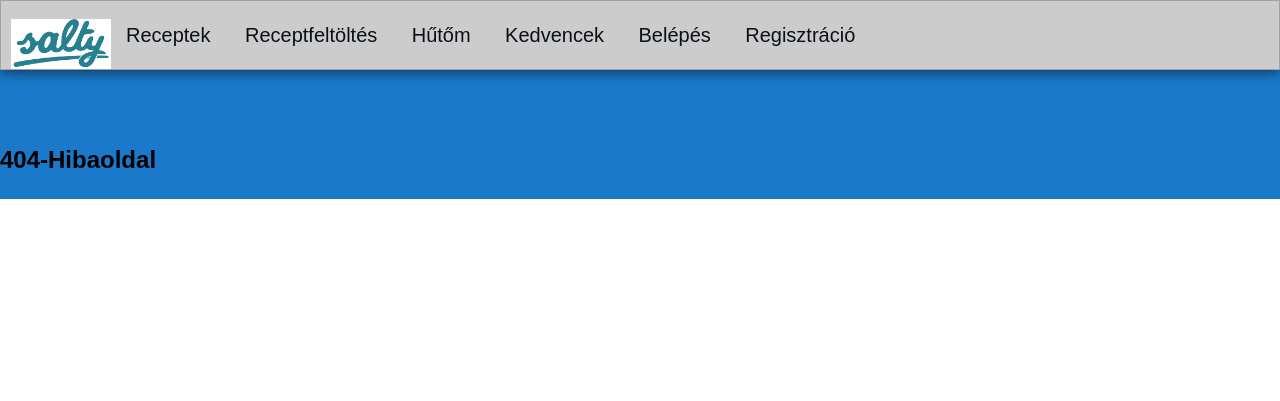
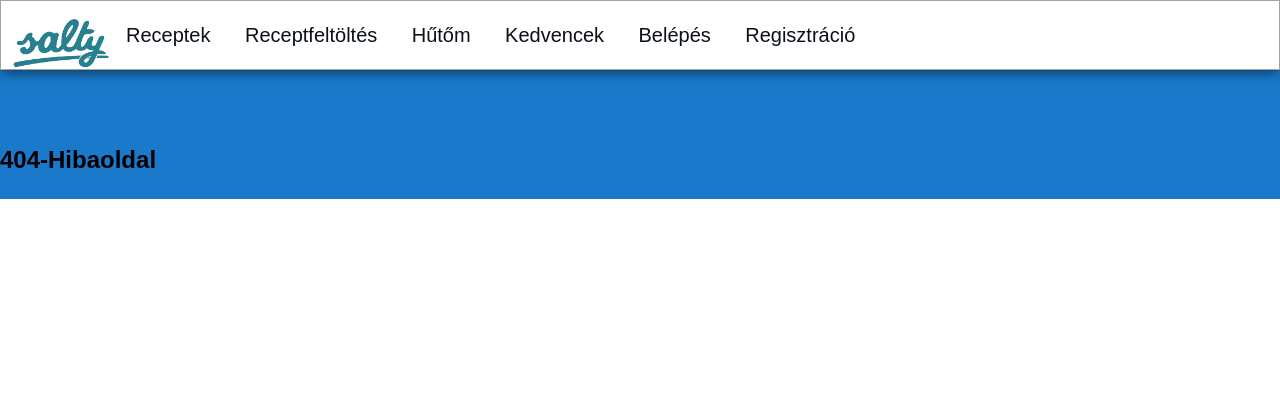
Before and after one commit to baluka0104/vizsga, a PHP site: page / in a window 1280 px wide; the page is wider, and only the part inside the window is pictured. Shown: the top 401 px of that part. Run offline with PHP 8.4, Linux system fonts and the light colour scheme.

Commit message:
Fehér header

```diff
--- a/index.css
+++ b/index.css
@@ -47,7 +47,7 @@
 	padding-top: .5em;
 	padding-bottom: .5em;
 	border: 1px solid #a2a2a2;
-	background-color: #cccccc;
+	background-color: #fff;
 	-webkit-box-shadow: 0px 0px 14px 0px rgba(0,0,0,0.75);
 	-moz-box-shadow: 0px 0px 14px 0px rgba(0,0,0,0.75);
 	box-shadow: 0px 0px 14px 0px rgba(0,0,0,0.75);
--- a/process.php
+++ b/process.php
@@ -15,6 +15,12 @@
         }
         $stmt = $conn->prepare("select * from user where unev = ? and jelszo = ?");
         $stmt->bind_param("ss", $username, $hashedpwd);
+
+
+
+
+
+
 
 
 
```
